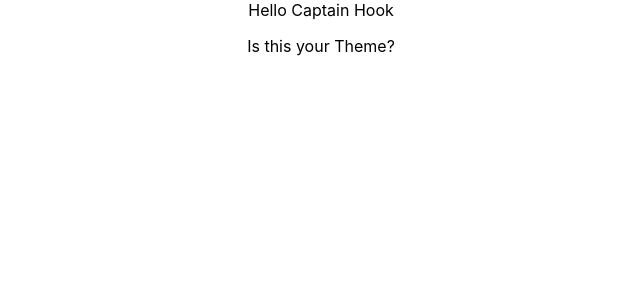
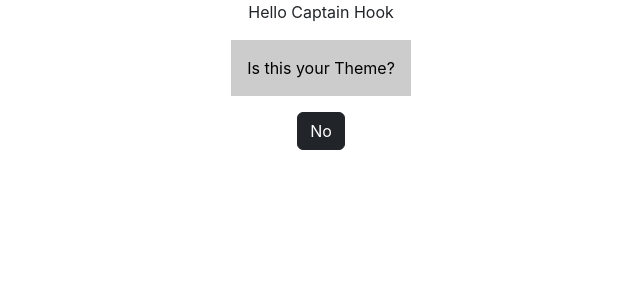
Before and after one commit to Chukwuemeka-Mba/react-practice-repo, a React (Create React App) app: page / in a window 1280 px wide. Shown: the top 300 px of the page, without its empty margins (319-959 px from the left). Built offline with nearby package versions, Linux system fonts and the light colour scheme.

Commit message:
:fire: finished usecontext tutorial

```diff
--- a/package.json
+++ b/package.json
@@ -6,7 +6,6 @@
     "@testing-library/jest-dom": "^5.16.4",
     "@testing-library/react": "^13.0.1",
     "@testing-library/user-event": "^13.5.0",
-    "bootstrap": "^5.1.3",
     "react": "^17.0.2",
     "react-dom": "^17.0.2",
     "react-scripts": "5.0.1",
--- a/public/index.html
+++ b/public/index.html
@@ -9,6 +9,17 @@
       name="description"
       content="Web site created using create-react-app"
     />
+    <link
+      href="https://cdn.jsdelivr.net/npm/bootstrap@5.2.0-beta1/dist/css/bootstrap.min.css"
+      rel="stylesheet"
+      integrity="sha384-0evHe/X+R7YkIZDRvuzKMRqM+OrBnVFBL6DOitfPri4tjfHxaWutUpFmBp4vmVor"
+      crossorigin="anonymous"
+    />
+    <script
+      src="https://cdn.jsdelivr.net/npm/bootstrap@5.2.0-beta1/dist/js/bootstrap.bundle.min.js"
+      integrity="sha384-pprn3073KE6tl6bjs2QrFaJGz5/SUsLqktiwsUTF55Jfv3qYSDhgCecCxMW52nD2"
+      crossorigin="anonymous"
+    ></script>
     <link rel="apple-touch-icon" href="%PUBLIC_URL%/logo192.png" />
     <!--
       manifest.json provides metadata used when your web app is installed on a
--- a/src/App.js
+++ b/src/App.js
@@ -1,18 +1,13 @@
-import { useState, createContext } from "react";
 import ThemeCard from "./components/ThemeCard";
+import { ThemeProvider } from "./context/theme-context";
+
 function App() {
-  const ThemeContext = createContext();
-
-  const [darkTheme, setDarkTheme] = useState(false);
-
-  const toggleTheme = () => {
-    setDarkTheme((prevTheme) => !prevTheme);
-  };
-
   return (
     <div>
       Hello Captain Hook
-      <ThemeCard />
+      <ThemeProvider>
+        <ThemeCard />
+      </ThemeProvider>
     </div>
   );
 }
--- a/src/components/ThemeCard.jsx
+++ b/src/components/ThemeCard.jsx
@@ -1,7 +1,22 @@
+import { useTheme, useThemeUpdate } from "../context/theme-context";
+
 function ThemeCard() {
+  const darkTheme = useTheme();
+  const toggleTheme = useThemeUpdate();
+
+  const themeStyles = {
+    backgroundColor: darkTheme ? "#000" : "#ccc",
+    color: darkTheme ? "#ccc" : "#000",
+    padding: "1rem",
+    margin: "1rem",
+  };
   return (
     <div>
-      <p>Is this your Theme?</p>
+      <p style={themeStyles}>Is this your Theme?</p>
+
+      <button className="btn btn-dark" onClick={toggleTheme}>
+        {!darkTheme ? "No" : "Yes"}
+      </button>
     </div>
   );
 }
--- a/src/context/theme-context.js
+++ b/src/context/theme-context.js
@@ -1,9 +1,26 @@
-// import { useState, createContext } from "react";
+import { useState, createContext, useContext } from "react";
 
-// const ThemeContext = createContext();
+const ThemeContext = createContext();
+const ThemeUpdateContext = createContext();
 
-// const [darkTheme, setDarkTheme] = useState(false);
+export function useTheme() {
+  return useContext(ThemeContext);
+}
+export function useThemeUpdate() {
+  return useContext(ThemeUpdateContext);
+}
+export const ThemeProvider = ({ children }) => {
+  const [darkTheme, setDarkTheme] = useState(false);
 
-// const toggleTheme = () => {
-//   setDarkTheme((prevTheme) => !prevTheme);
-// };
+  const toggleTheme = () => {
+    setDarkTheme((prevTheme) => !prevTheme);
+  };
+
+  return (
+    <ThemeContext.Provider value={darkTheme}>
+      <ThemeUpdateContext.Provider value={toggleTheme}>
+        {children}
+      </ThemeUpdateContext.Provider>
+    </ThemeContext.Provider>
+  );
+};
```
Also changed, not shown: 1 other file (tests, documents, lock files or other folders).
